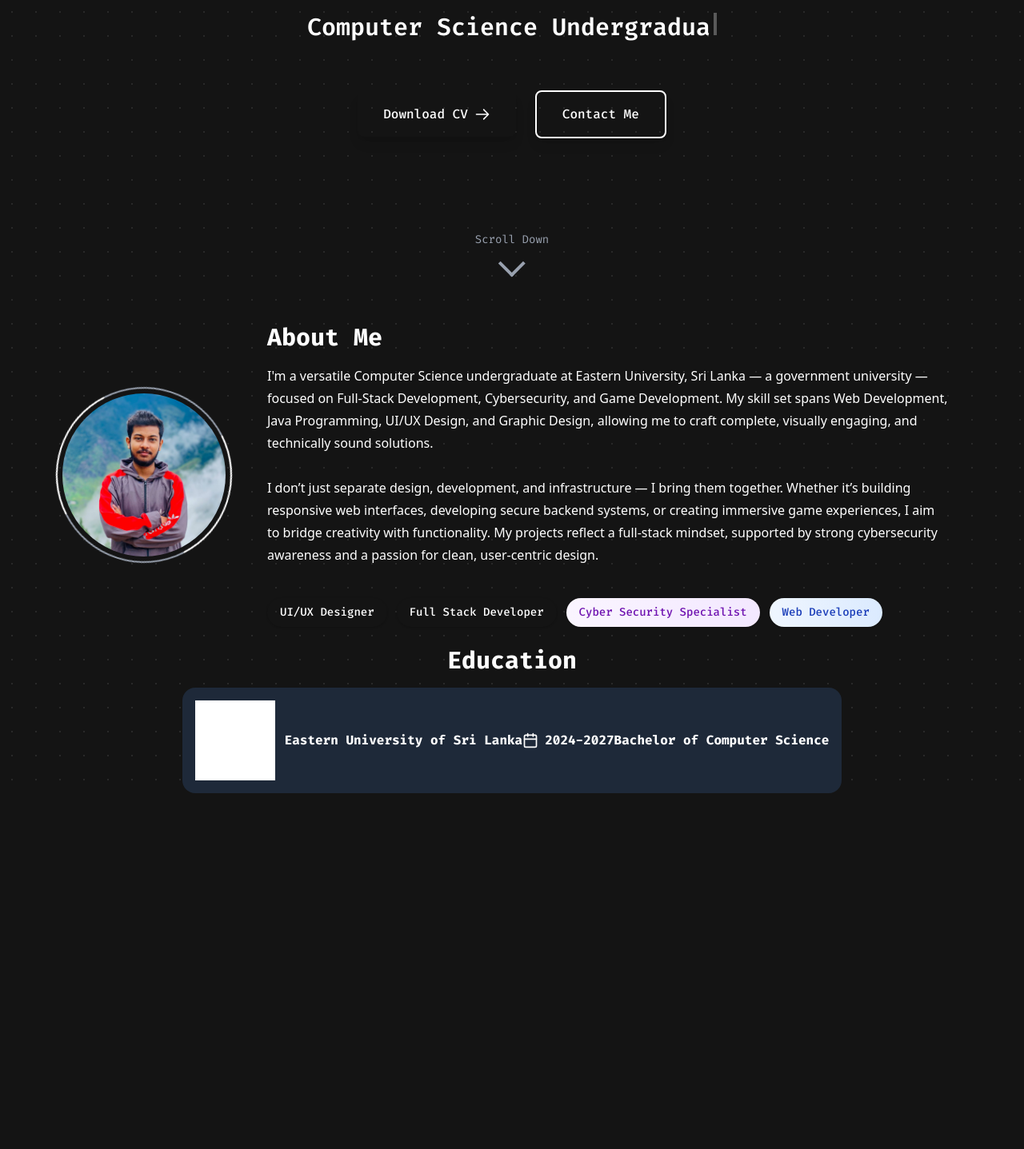
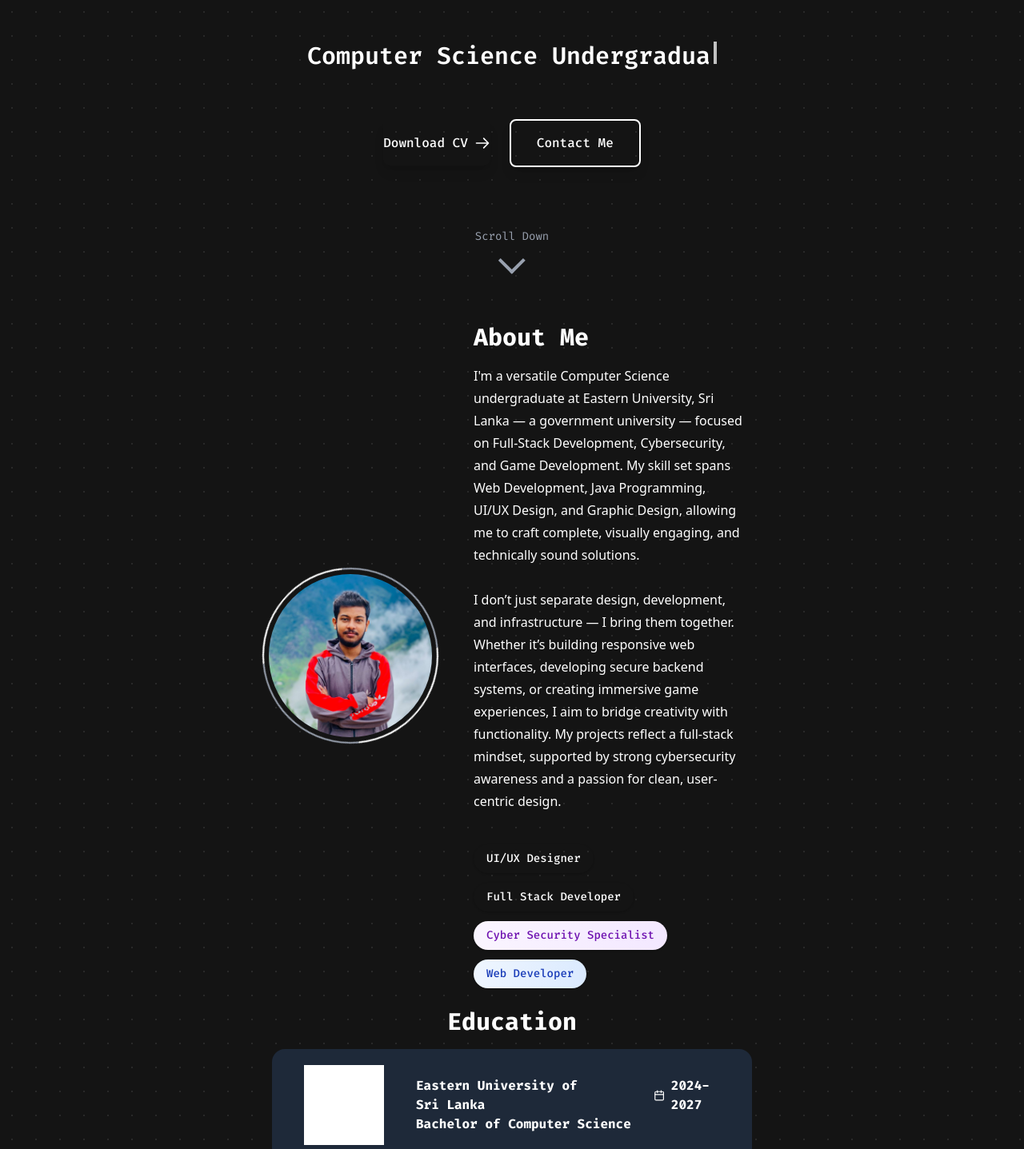
Before and after one commit to Harsha-Buddhika-Official/Official-Portfolio-React, a React (Vite) app: page / in a window 1280 px wide. Shown: the part 420-1857 px from the top of the page at 80% size. Before the commit the page ends 1412 px from the top, so only its background shows below. Built offline with nearby package versions, Linux system fonts and the light colour scheme; grey boxes are pictures that could not be loaded.

Commit message:
trying to set margins correctly for hole design

```diff
--- a/src/App.jsx
+++ b/src/App.jsx
@@ -7,14 +7,15 @@ import HomePage from './pages/HomePage.jsx'
 function App() {
 
   return (
-    <>
-      <div className="fixed top-0 left-0 w-full z-50">
+    <div className='md:mx-[300px]  '>
+      <div className="fixed top-0 left-0 z-50 w-full">
         <NavigationBar/>
       </div>
       <HomePage/>
       <About/>
       <Education/>
-    </>
+
+    </div>
   )
 }
 
--- a/src/components/NavigationBar.jsx
+++ b/src/components/NavigationBar.jsx
@@ -6,11 +6,11 @@ function NavigationBar() {
 
     return (
         <div className=" bg-[#1a1a1a88] text-white px-3 py-6 md:py-1 my-0 w-full">
-            <div className='flex justify-between items-center max-w-7xl mx-auto px-4 sm:px-2 lg:px-8'>
+            <div className='flex items-center justify-between px-4 mx-auto max-w-7xl sm:px-2 lg:px-8'>
                 <h1 className="text-[20px] font-bold" style={{ fontFamily: "'Fira Code', monospace" }}>Harsha Buddhika</h1>
                 <button
                     onClick={() => setMenuOpen(!menuOpen)}
-                    className="cursor-pointer md:hidden flex flex-col gap-1 focus:outline-none"
+                    className="flex flex-col gap-1 cursor-pointer md:hidden focus:outline-none"
                     aria-label="Toggle menu"
                 >
                     {menuOpen ? (
@@ -31,7 +31,7 @@ function NavigationBar() {
                     <button ><span className="navi">Project</span></button>
                     <button ><span className="navi">Skills</span></button>
                     <button ><span className="navi">Education</span></button>
-                    <button ><span className="navi mb-1 md:mb-0">Contacts</span></button>
+                    <button ><span className="mb-1 navi md:mb-0">Contacts</span></button>
                 </nav>
             </div>
         </div>
--- a/src/pages/Education.jsx
+++ b/src/pages/Education.jsx
@@ -4,12 +4,13 @@ import Eastern from '../components/images/logo/UniLogo.png';
 function Education(){
     return(
         <>
-            <div className="font-extrabold flex flex-col items-center">
-                <h1 className="text-3xl font-bold mb-4 text-center w-full"> Education </h1>
+            <div className="flex flex-col items-center font-extrabold">
+                <h1 className="w-full mb-4 text-3xl font-bold text-center"> Education </h1>
 
-                <div className="bg-gray-800 flex md:flex-row flex-col items-center gap-x-3 p-4 rounded-2xl">
+                <div className="flex flex-col items-center p-5 px-10 mx-10 bg-gray-800 md:flex-row gap-x-10 rounded-2xl">
                     <img src={Eastern} alt="Logo png" className="invert brightness-0 w-[100px] h-[100px]"/>
-                    <div className="flex flex-row md:flex:row">
+                    <div className="flex-row">
+                        <div className="flex flex-col items-start md:flex-row md:gap-x-20">
                             <h2 className="text-left">Eastern University of Sri Lanka</h2>
                             <div className="flex items-center">
                                 {/* Calendar Icon */}
@@ -19,6 +20,7 @@ function Education(){
                                 </svg>
                                 <h3>2024-2027</h3>
                             </div>
+                        </div>
                         <h4>Bachelor of Computer Science</h4>
                     </div>
                 </div>
--- a/src/pages/HomePage.jsx
+++ b/src/pages/HomePage.jsx
@@ -5,24 +5,24 @@ function HomePage(){
         <>
             <div className="flex flex-col items-center justify-center h-screen text-center" >
                 <div >
-                    <h1 className="text-6xl md:text-7xl lg:text-8xl font-extrabold text-white mb-2 drop-shadow-lg" style={{fontFamily: "arial"}}>Hi there...!</h1>
-                    <p className="text-5xl md:text-6xl lg:text-7xl font-bold mt-4 mb-1 text-accent-400">I'm Harsha Buddhika</p>
+                    <h1 className="mb-2 text-6xl font-extrabold text-white md:text-7xl lg:text-8xl drop-shadow-lg" style={{fontFamily: "arial"}}>Hi there...!</h1>
+                    <p className="mt-4 mb-1 text-5xl font-bold md:text-6xl lg:text-7xl text-accent-400">I'm Harsha Buddhika</p>
                 </div>
-                <div className='p-4 m-5 text-center'>
+                <div className='p-4 my-5 text-center'>
                     <Typing/>
                 </div>
-                <div className="mt-5 flex sm:flex-row flex-col items-center justify-center gap-6">
+                <div className="flex flex-col items-center justify-center gap-6 mt-5 sm:flex-row">
                     {/* cv link here */}
                     <a href=""
-                    className="group px-8 py-4 bg-accent-600 text-white font-medium rounded-lg relative overflow-hidden shadow-lg shadow-accent-900/20">
+                    className="relative py-4 overflow-hidden font-medium text-white rounded-lg shadow-lg group bg-accent-600 shadow-accent-900/20">
                     <span className="relative z-10 flex items-center justify-center">
                         Download CV
-                        <svg className="ml-2 w-5 h-5 group-hover:translate-x-1 transition-transform" fill="none" stroke="currentColor" viewBox="0 0 24 24" xmlns="http://www.w3.org/2000/svg">
+                        <svg className="w-5 h-5 ml-2 transition-transform group-hover:translate-x-1" fill="none" stroke="currentColor" viewBox="0 0 24 24" xmlns="http://www.w3.org/2000/svg">
                             <path strokeLinecap="round" strokeLinejoin="round" strokeWidth={2} d="M14 5l7 7m0 0l-7 7m7-7H3" />
                         </svg>
                     </span>
                     </a>
-                    <button className="group px-8 py-4 border-2 border-accent-500 text-accent-400 font-medium rounded-lg relative overflow-hidden bg-transparent hover:text-white transition-colors duration-300 shadow-lg shadow-accent-900/10 cursor-pointer">
+                    <button className="relative px-8 py-4 overflow-hidden font-medium transition-colors duration-300 bg-transparent border-2 rounded-lg shadow-lg cursor-pointer group border-accent-500 text-accent-400 hover:text-white shadow-accent-900/10">
                         <span className="relative z-10 flex items-center justify-center">
                             Contact Me
                         </span>
@@ -30,9 +30,9 @@ function HomePage(){
                 </div>
             </div>
             {/* scroll down */}
-            <div className="absolute bottom-8 left-1/2 transform -translate-x-1/2 flex flex-col items-center text-gray-400 animate-bounce ">
-                <span className="text-sm mb-2">Scroll Down</span>
-                <span className="w-6 h-6 border-b-4 border-r-4 border-gray-400 rotate-45"></span>
+            <div className="absolute flex flex-col items-center text-gray-400 transform -translate-x-1/2 bottom-8 left-1/2 animate-bounce ">
+                <span className="mb-2 text-sm">Scroll Down</span>
+                <span className="w-6 h-6 rotate-45 border-b-4 border-r-4 border-gray-400"></span>
             </div>
         </>
     )
```
Lines whose indentation alone changed are shown as unchanged.
